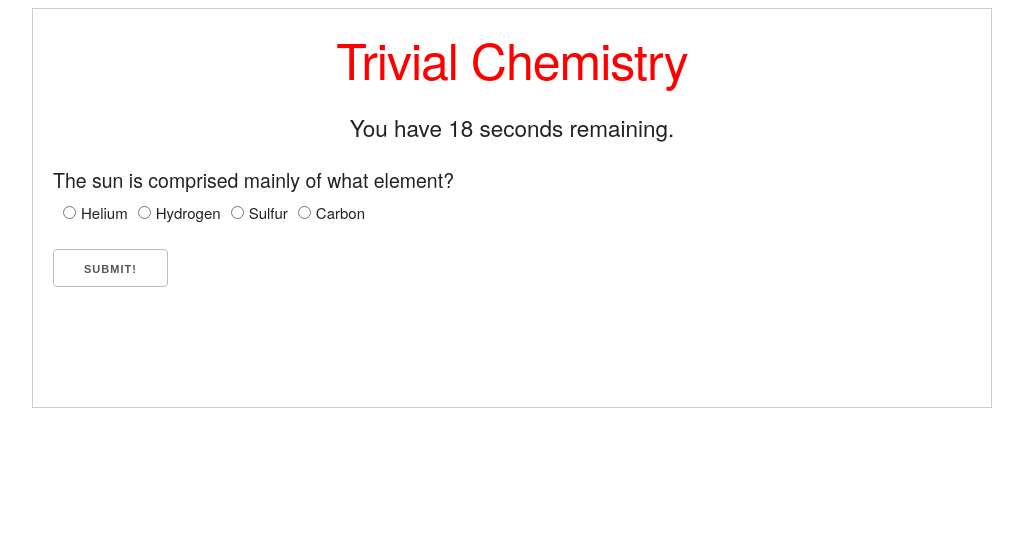
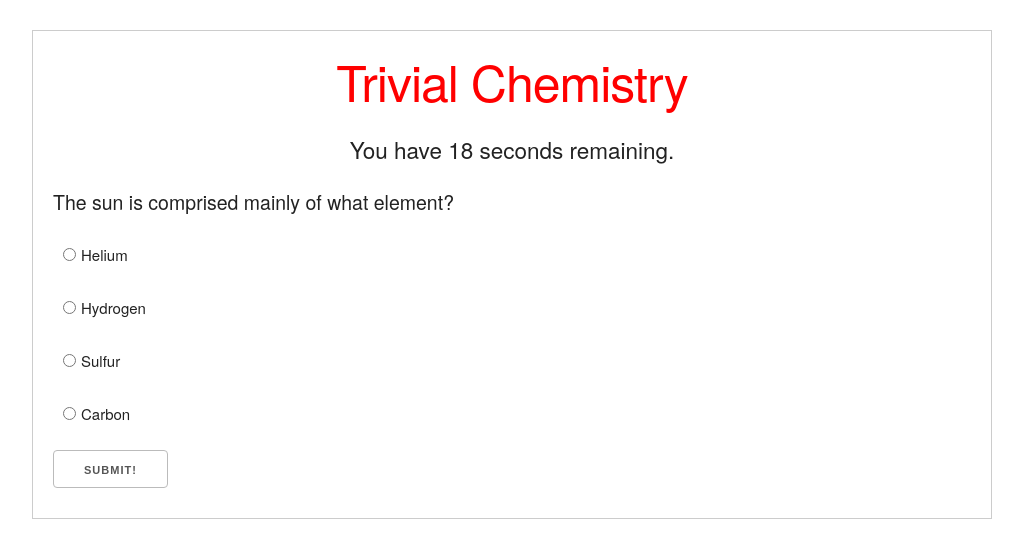
Before and after one commit to bry-an/TriviaGame, a plain HTML site: page index.html in a window 1280 px wide. Both pictures are taken after a click on the button "START GAME". Shown: the whole page, without its empty margins (128-1151 px from the left). Drawn offline with nearby package versions, Linux system fonts and the light colour scheme.

Commit message:
fixed radio divs

```diff
--- a/assets/css/style.scss
+++ b/assets/css/style.scss
@@ -1,10 +1,10 @@
-
 .container {
     width: 80%;
-    margin: auto;
+    margin: 30px auto 20px auto;
     border: 1px solid #ccc;
     padding: 20px;
     min-height: 400px;
+    background-color: white;
 }
 h1 {
     color: red;
@@ -41,6 +41,6 @@ input[type=radio] {
 
 #question {
     font-size: 1.3em;
-    margin-top: 20px;
+    margin: 20px 0 20px 0;
 
 }
--- a/assets/javascript/app.js
+++ b/assets/javascript/app.js
@@ -137,9 +137,12 @@ var showQuestion = function () {
 
         //add answer options
         newAnswerOpts.forEach(function (answer, index) {
+            var radioDiv = $("<div>").attr("id", "radioDiv");
             var newRadioBtn = $("<input type = 'radio' name = 'option'>" + answer + "</input>").attr("id", index)
                 .addClass("radioQuestion");
-            $(answerDiv).append(newRadioBtn);
+            $(answerDiv).append(radioDiv);
+            $(radioDiv).append(newRadioBtn);
+
         })
         submitDiv.append(submitBtn);
         startCountdown(); //start timer
```
Also changed, not shown: assets/css/style.css, assets/images/chemistry.jpg (added), 1 other file.
